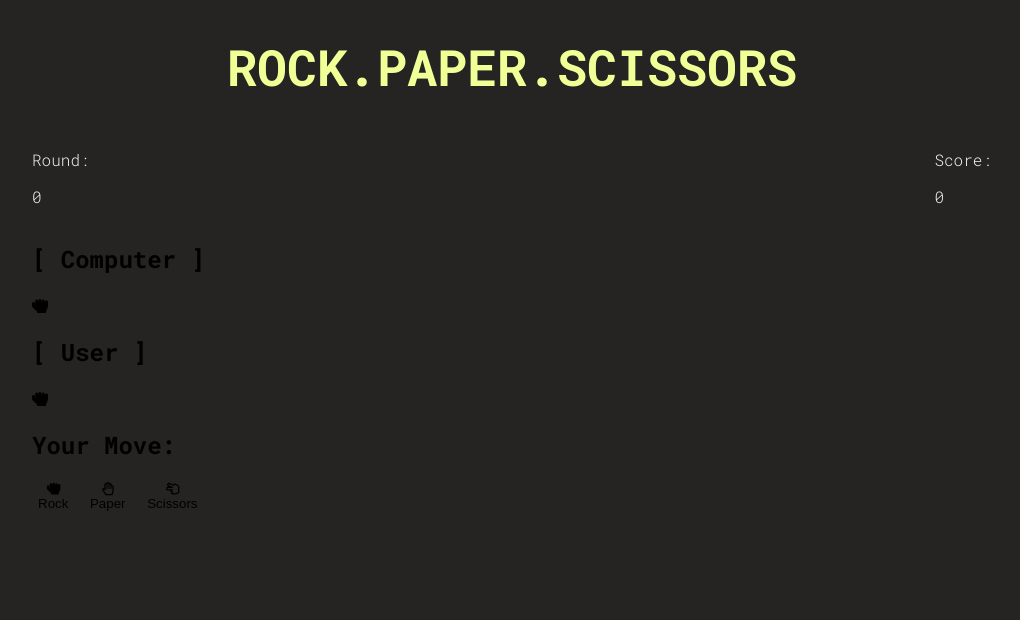
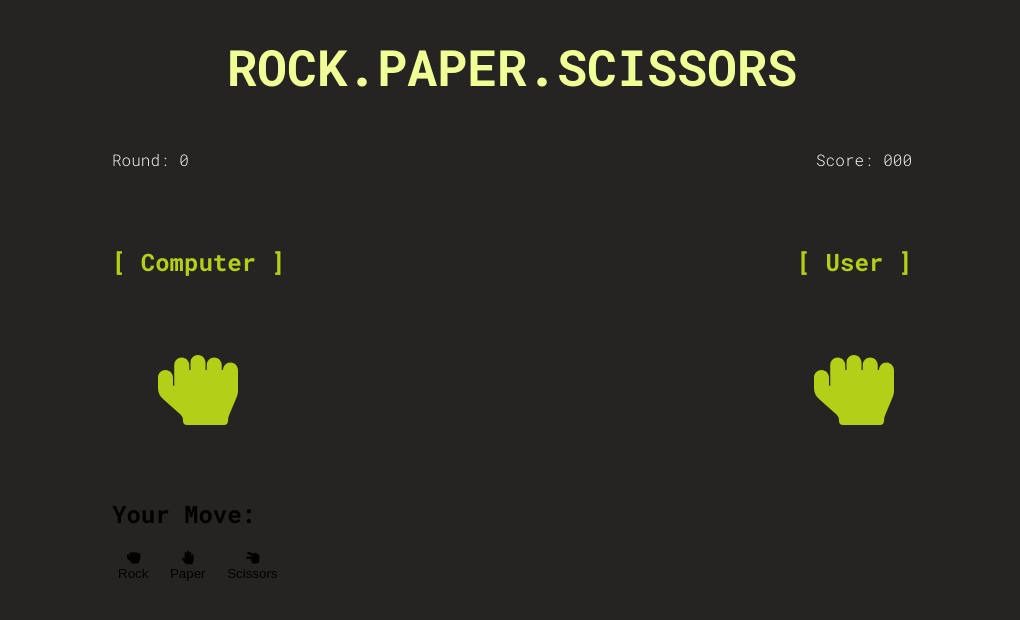
Before and after one commit to nadclputri/rock-paper-scissors, a plain HTML site: page index.html in a window 1280 px wide. Shown: the whole page, without its empty margins (128-1148 px from the left). Drawn offline with Linux system fonts and the light colour scheme.

Commit message:
Added style for the main game section

```diff
--- a/index.html
+++ b/index.html
@@ -29,24 +29,21 @@
         <heading>
             <h1>ROCK.PAPER.SCISSORS</h1>
             <div id="stats">
-                <div>
-                    <p>Round: </p>
-                    <p id="round">0</p>
-                </div>
-                <div>
-                    <p>Score: </p>
-                    <p id="score">0</p>
-                </div>
+                    <p id="round">Round: 0</p>
+                    <p id="score">Score: 000</p>
             </div>
         </heading>
         <main>
-            <div class="player">
-                <h2>[ Computer ]</h2>
-                <i class="comp-move fas fa-hand-rock"></i>
-            </div>
-            <div class="player">
-                <h2>[ User ]</h2>
-                <i class="user-move fas fa-hand-rock"></i>
+            <div id="game">
+                <div class="player">
+                    <h2>[ Computer ]</h2>
+                    <i class="fas fa-hand-rock fa-5x"></i>
+                </div>
+
+                <div class="player">
+                    <h2>[ User ]</h2>
+                    <i class="fas fa-hand-rock fa-5x"></i>
+                </div>
             </div>
 
             <div id="moves">
@@ -56,11 +53,11 @@
                     <br>Rock
                 </button>
                 <button id="paper">
-                    <i class="far fa-hand-paper"></i>
+                    <i class="fas fa-hand-paper"></i>
                     <br>Paper
                 </button>
                 <button id="scissors">
-                    <i class="far fa-hand-scissors"></i>
+                    <i class="fas fa-hand-scissors"></i>
                     <br>Scissors
                 </button>
             </div>
--- a/style.css
+++ b/style.css
@@ -5,7 +5,7 @@ body {
     background-color: #262422;
     font-family: 'Roboto Mono', monospace;
 
-    max-width: 960px;
+    max-width: 800px;
     margin: 0 auto;
 }
 
@@ -25,6 +25,24 @@ h1 {
     color: #F2F2F2;
 }
 
+/* Main Game */
+#game {
+    display: flex;
+    justify-content: space-between;
+    margin-top: 5%;
+}
+
+.player {
+    color: #B4CF17;
+    font-weight: 500;
+    text-align: center;
+    margin-bottom: 3em;
+}
+
+.player h2 {
+    margin-bottom: 3em;
+}
+
 button {
     background: none;
     border: none;
```
